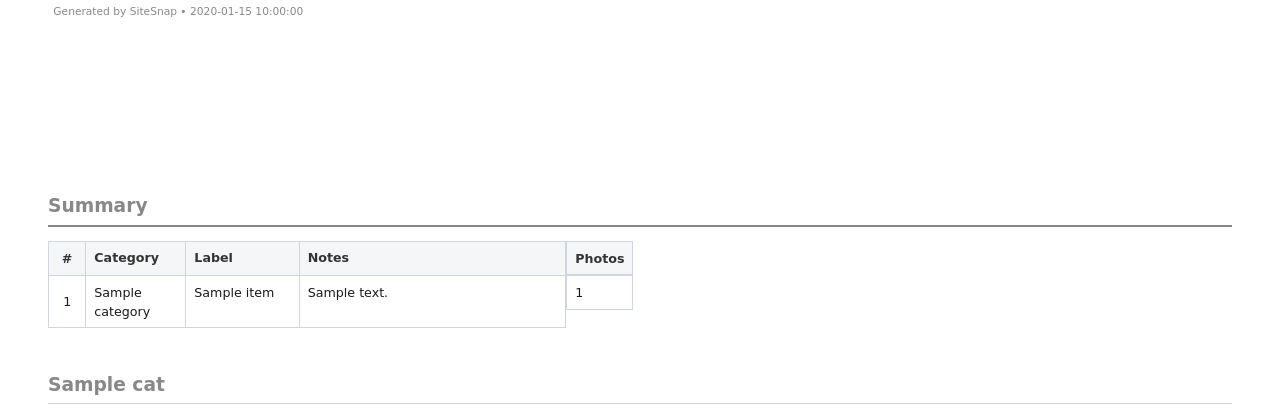
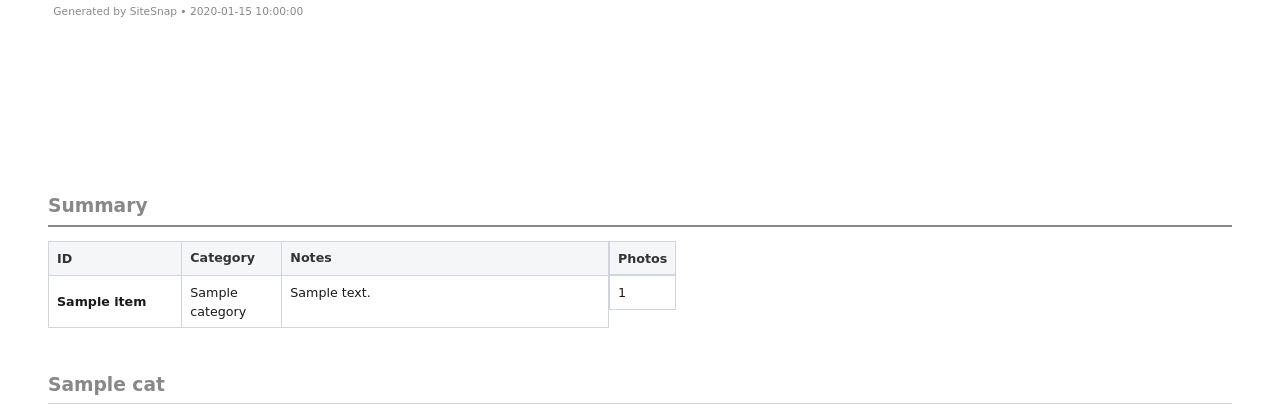
Before and after one commit to neilyboy/bits-sitesnap, a Python web app: template backend/app/templates/report.html in a window 1280 px wide. Shown: the part 632-1052 px from the top of the page. Run offline with Jinja, Linux system fonts and the light colour scheme; the template is opened without the code that fills it: most values are stand-ins (such as "Sample title", 1, 10 or a date in 2020); grey boxes marked "Sample" are stand-in pictures.

Commit message:
Allow user-defined item IDs/tags instead of auto-generated numbers
The report previously used sequential numbers (1, 2, 3...) as item
identifiers. Users need to set their own IDs based on what's on the
prints (e.g. "Cam 45", "CC01", "Camera 29") which won't be in order.

Frontend (SurveyPage):
- Renamed "Label / Location (optional)" field to "Item ID / Tag"
- Updated placeholder to "e.g. Cam 45, CC01, Camera 29"
- Made the field more prominent (larger font, bold, autoFocus)
- Updated edit mode label field to match

Report (report.html):
- Summary table: renamed "#" column to "ID"
- ID column now shows the user's label, falling back to sequential
  number only when no label is provided
- Removed the redundant "Label" column (the label IS the ID now)
- Widened ID column to 100pt with word-wrap for longer labels
- Widened Notes column to use freed space
- Detailed item sections: the label-tag badge now shows the user's
  label instead of the sequential number
- Items without a label still show "Untitled" with a sequential number

Generated with [Devin](https://devin.ai)

Co-Authored-By: Devin <158243242+devin-ai-integration[bot]@users.noreply.github.com>

```diff
--- a/backend/app/templates/report.html
+++ b/backend/app/templates/report.html
@@ -102,9 +102,12 @@
   table.summary-table td { background: #fff; }
   table.summary-table tr.even td { background: var(--bg-alt); }
   table.summary-table th.num, table.summary-table td.num {
-    text-align: center;
+    text-align: left;
     vertical-align: middle;
-    width: 28pt;
+    width: 100pt;
+    font-weight: 700;
+    word-wrap: break-word;
+    overflow-wrap: break-word;
   }
   table.summary-table th.photos, table.summary-table td.photos {
     text-align: center;
@@ -114,7 +117,7 @@
   table.summary-table th.cat, table.summary-table td.cat { width: 75pt; }
   table.summary-table th.label, table.summary-table td.label { width: 85pt; }
   table.summary-table th.notes, table.summary-table td.notes {
-    width: 200pt;
+    width: 245pt;
     white-space: nowrap;
     overflow: hidden;
     text-overflow: ellipsis;
@@ -237,9 +240,8 @@
   <table class="summary-table">
     <thead>
       <tr>
-        <th class="num">#</th>
+        <th class="num">ID</th>
         <th class="cat">Category</th>
-        <th class="label">Label</th>
         <th class="notes">Notes</th>
         <th class="photos">Photos</th>
       </tr>
@@ -247,9 +249,8 @@
     <tbody>
       {% for it in items %}
       <tr class="{% if loop.index0 % 2 == 1 %}even{% endif %}">
-        <td class="num">{{ loop.index }}</td>
+        <td class="num">{{ it.label or loop.index }}</td>
         <td class="cat">{{ it.category }}</td>
-        <td class="label">{{ it.label or "—" }}</td>
         <td class="notes">{{ (it.notes[:36] + '…') if it.notes|length > 36 else it.notes or "—" }}</td>
         <td class="photos">{{ it.images|length }}</td>
       </tr>
@@ -264,7 +265,7 @@
   {% for it in items if it.category == cat %}
   <div class="item">
     <div class="item-head">
-      <h3><span class="label-tag">{{ loop.index }}</span>{{ it.label or "Untitled" }}</h3>
+      <h3>{% if it.label %}<span class="label-tag">{{ it.label }}</span>{% else %}<span class="label-tag">{{ loop.index }}</span>Untitled{% endif %}</h3>
       {% if it.notes %}<div class="notes">{{ it.notes }}</div>{% endif %}
       {% for t in it.audio_transcripts %}
         <div class="transcripts"><span class="tlabel">Voice note:</span> {{ t }}</div>
```
Also changed, not shown: frontend/src/pages/SurveyPage.tsx (+10 -4 lines).
